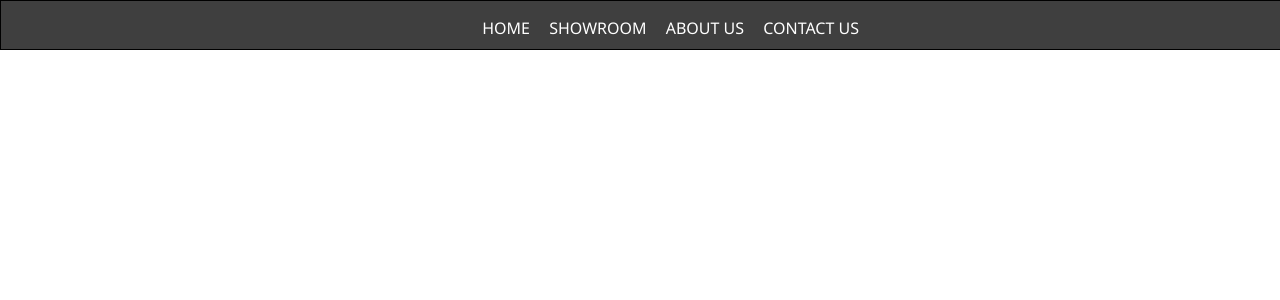
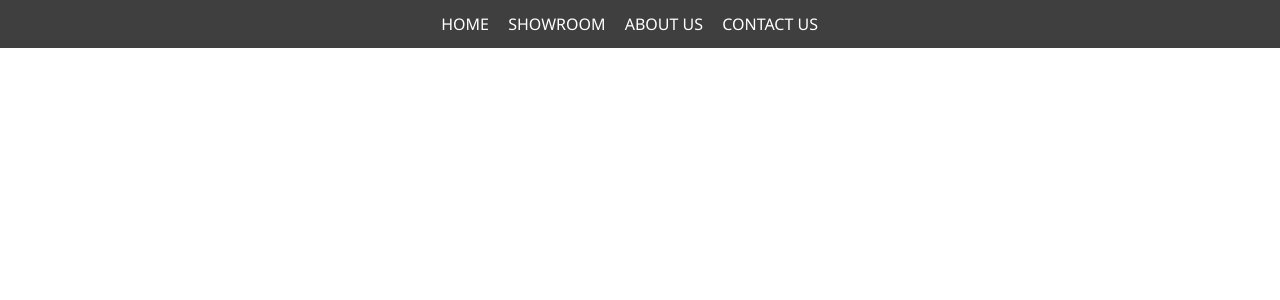
Before and after one commit to EdiiA/Project-1, a PHP site: page /showroom.html in a window 1280 px wide. Shown: the top 300 px of the page. Run offline with PHP 8.4, Linux system fonts and the light colour scheme.

Commit message:
Ndryshimi i Headerit

```diff
--- a/style-showroom.css
+++ b/style-showroom.css
@@ -1,25 +1,30 @@
+
 body{
     margin: 0;
     font-family: 'Segoe UI', Tahoma, Geneva, Verdana, sans-serif;
     color: white;
 }
 header{
-    border: 1px solid black;
+   display: flex;
+   flex-direction: row;
     background-color: rgba(0, 0, 0, 0.753);
     height: 3em;
-    width: 100%;
+    align-items: center;
+    justify-content: center;
 
 }
 header>ul{
     display: flex;
-    flex-direction: row;
+
     list-style: none;
-    justify-content: center;
-    align-items: center;
+    margin-right: 5em;
+    /* margin-top: 0; */
 }
 header>ul>li{
     margin-left: 1.2em;
     font-size: 1em;
+
+
 }
 header>ul>li>a{
     color: white;
```
Also changed, not shown: Img/1939.png (added), Img/2025.png..webp (added), Img/2028.png (added), Img/Land_Rover_logo.png (added), Img/audi-logo.png (added), Img/bmw-logo.png (added), Img/lamborghini-logo.png (added), Img/mercedes-benz-logo.png (added), Img/porsche-logo.png (added), Img/volkswagen-logo.png (added).
